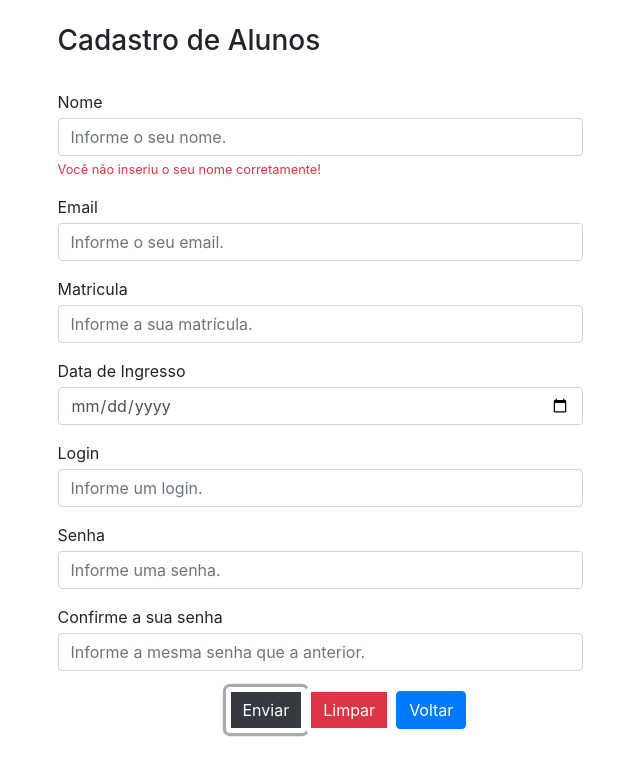
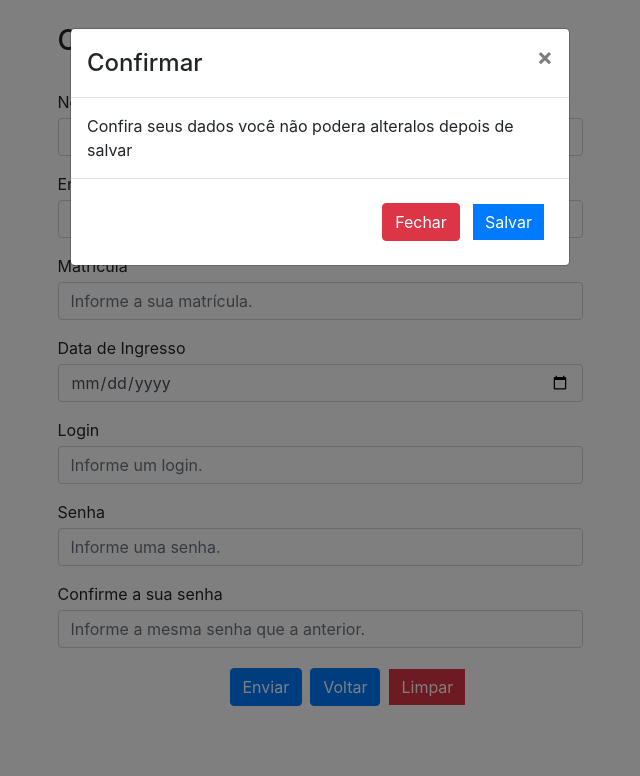
Before and after one commit to sergiogambarra/Front, a React (Create React App) app: page /cadastro-aluno in a window 1280 px wide. Both pictures are taken after a click on the button "Enviar". Shown: the top 776 px of the page, without its empty margins (320-960 px from the left). Built offline with nearby package versions, Linux system fonts and the light colour scheme.

Commit message:
começei editar aluno

```diff
--- a/src/App.js
+++ b/src/App.js
@@ -16,6 +16,7 @@ import ListaAlunos from '../src/Cursos/ListaAlunos';
 import Parecer from '../src/components/inputs/Parecer';
 import RequisicaoAluno from './pages/Aluno/RequisicaoAluno';
 import TelaTransicao from './pages/TelaTransicao';
+import EditarCadastroAluno from './pages/Aluno/EditarCadastroAluno';
 
 function App() {
   const [userData, setUserData] = useState(null);
@@ -43,6 +44,7 @@ function App() {
           <PrivateRoute exact path="/lista-disciplina" component={ListaDiscipinas} />
           <PrivateRoute exact path="/cadastrar-disciplina" component={CadastrarDisciplinas} />
           <PrivateRoute exact path="/lista-alunos" component={ListaAlunos} />
+          <PrivateRoute exact path="/editar-aluno/:id" component={EditarCadastroAluno} />
           <PrivateRoute exact path="/parecer/:id" component={Parecer} />
           <Route path="*" component={() => <h1>Page not found</h1>} />
         </Switch>
--- a/src/components/inputs/Parecer.jsx
+++ b/src/components/inputs/Parecer.jsx
@@ -82,7 +82,7 @@ class Parecer extends Component {
                     disabled={true} />
                 <Form.Group controlId="exampleForm.ControlTextarea1">
                     <Form.Label>Parecer</Form.Label>
-                    <Form.Control as="textarea" rows="3"
+                    <Form.Control as="textarea" rows="2"
                         id={this.state.requisicao.parecer}
                         value={this.state.requisicao.parecer}
                         disabled={true}
@@ -138,7 +138,7 @@ class Parecer extends Component {
 
                 <Form.Group controlId="exampleForm.ControlTextarea1">
                     <Form.Label>Novo Parecer</Form.Label>
-                    <Form.Control as="textarea" rows="3"
+                    <Form.Control as="textarea" rows="2"
                         id={this.state.parecer}
                         value={this.state.parecer}
                         onChange={(e) => this.setState({ parecer: e.target.value })}
--- /dev/null
+++ b/src/pages/Aluno/EditarCadastroAluno.jsx
@@ -0,0 +1,17 @@
+import React,{Component} from 'react'
+
+class EditarCadastroAluno extends Component {
+    constructor(props) {
+        super(props);
+        this.state = {  }
+
+    }
+    render() {
+        return (<div>
+         ja estou com onome na mão só fazer o map()
+        </div>  );
+    }
+}
+
+
+export default EditarCadastroAluno;
--- a/src/pages/Aluno/RequisicaoAluno.jsx
+++ b/src/pages/Aluno/RequisicaoAluno.jsx
@@ -1,5 +1,6 @@
 import React, { Component } from 'react';
 import axios from 'axios';
+import { Link } from "react-router-dom";
 
 class RequisicaoAluno extends Component {
     constructor(props) {
@@ -7,19 +8,14 @@ class RequisicaoAluno extends Component {
         this.state = {
             id: "",
             dataRequisicao: "",
-            requisicoes: "", escolha: "",
-            pesquisaRequisicoes: [],
-            texto: false,
+            requisicoes: "",
             disciplinaSolicitada: [
                 this.state = {
                     nome: ""
-                }
-            ],
+                } ],
             deferido: "",
-            cont: "",
             parecer: "",
-            usuario: [],
-            guardaTipo: ""
+            usuario: []
 
         }
     }
@@ -27,19 +23,8 @@ class RequisicaoAluno extends Component {
 
 
     pesquisarNomeSolicitante() {
-        if (typeof this.state.nomeAluno === "undefined") {
-            this.setState({ texto: true })
-        }
-        if (this.state.nomeAluno === "") {
-            this.setState({ texto: true })
-        }
-
         axios.get(`/api/requisicoes/solicitante/${this.props.match.params.id}`).then((retorno) => {
             this.setState({ usuario: retorno.data })
-
-            if (this.state.usuario.nome !== "undefined") {
-                this.setState({ cont: "1", texto: false })
-            }
         });
     }
     componentDidMount() {
@@ -48,7 +33,7 @@ class RequisicaoAluno extends Component {
     render() {
         return (
             <div>
-                <div id="FormPesquisaNome" ><br /><br /><br />
+                 {this.state.usuario.length === 0 ? <><br /><br /><br /><h2 align={"center"}>"Você não possui requisições"</h2></>: <div id="FormPesquisaNome" ><br /><br /><br />
                     <h3>Requisições do Aluno: {this.props.match.params.id} </h3>
                     <table class="table" >
                         <thead class="p-3 mb-2 bg-primary text-white">
@@ -56,7 +41,7 @@ class RequisicaoAluno extends Component {
                                 <th scope="col">Id</th>
                                 <th scope="col">Data</th>
                                 <th scope="col">Aluno</th>
-                                <th scope="col">Tipo requisição</th>
+                                <th scope="col">Tipo de requisição</th>
                                 <th scope="col">Disciplina</th>
                                 <th scope="col">Status</th>
                             </tr>
@@ -67,8 +52,8 @@ class RequisicaoAluno extends Component {
                                     <tr>
                                         <td>{u.id}</td>
                                         <td>{u.dataRequisicao}</td>
-                                        <td>{u.usuario.nome}</td>
-                                        <td>{u.tipo}</td>
+                                        <Link to={`/editar-aluno/${this.props.match.params.id}`}><td>{u.usuario.nome}</td></Link>
+                                        <td>{u.tipo === "aproveitamento" ? "Aproveitamentos de estudos" : "Certificação de conhecimentos "}</td>
                                         <td>{u.disciplinaSolicitada.nome}</td>
                                         <td>{u.deferido}</td>
 
@@ -78,7 +63,7 @@ class RequisicaoAluno extends Component {
                         </tbody>
                     </table></div>
 
-
+                            }
             </div>
 
         );
--- a/src/pages/MinhasRequisicoes.jsx
+++ b/src/pages/MinhasRequisicoes.jsx
@@ -27,35 +27,43 @@ class MinhasRequisicoes extends Component {
       usuario: [{
         mome: "",
       }],
-      guardaTipo:""
+      guardaTipo: ""
 
     }
   }
 
   listarRequisicoesNomeDisciplina() {
     if (typeof this.state.nomeDisciplina === "undefined" || this.state.nomeDisciplina.length === 0) {
-      this.setState({ texto: true })}
+      this.setState({ texto: true })
+    }
     axios.get(`/api/requisicoes/nomedisciplina/${this.state.nomeDisciplina}`).then((retorno) => {
-      this.setState({pesquisaRequisicoes: retorno.data})
+      this.setState({ pesquisaRequisicoes: retorno.data })
       if (this.state.pesquisaRequisicoes.length === 0) {
-        this.setState({ texto: true }) }
+        this.setState({ texto: true })
+      }
       if (this.state.pesquisaRequisicoes.length !== 0) {
-        this.setState({ texto: false }) }
+        this.setState({ texto: false })
+      }
       if (this.state.pesquisaRequisicoes.length !== 0) {
-        this.setState({cont: "1" })} else { this.setState({ cont: "" }) }});
-      }
+        this.setState({ cont: "1" })
+      } else { this.setState({ cont: "" }) }
+    });
+  }
 
   async pesquisarNomeSolicitante() {
+    console.log(this.state.usuario.nome)
     if (typeof this.state.nomeAluno === "undefined") {
-      this.setState({ texto: true }) }
+      this.setState({ texto: true })
+    }
     if (this.state.nomeAluno === "") {
-      this.setState({ texto: true }) }
+      this.setState({ texto: true })
+    }
 
     await axios.get(`/api/requisicoes/solicitante/${this.state.nomeAluno}`).then((retorno) => {
       this.setState({ usuario: retorno.data })
-      if (this.state.usuario.nome !== "undefined") {
-        this.setState({ cont: "1", texto: false })
-      }
+      if (this.state.usuario.length === 0) {
+        this.setState({texto:true})
+      }else{this.setState({cont:"1",texto:false})}
     });
   }
   limpar() {
@@ -152,7 +160,7 @@ class MinhasRequisicoes extends Component {
                     <td>{requisicao.dataRequisicao}</td>
                     <Link to={`/parecer/${requisicao.id}`}><td>{requisicao.usuario.nome + ""}</td></Link>
                     <td>{requisicao.disciplinaSolicitada.nome + ""}</td>
-                    <td>{requisicao.tipo === "certificacao"?"Certificação por conhecimentos":"Aproveitamento de estudos"}</td>
+                    <td>{requisicao.tipo === "certificacao" ? "Certificação por conhecimentos" : "Aproveitamento de estudos"}</td>
                     <td>{requisicao.deferido + ""}</td>
                   </tr>
                 )}
@@ -178,7 +186,7 @@ class MinhasRequisicoes extends Component {
                       <td>{requisicao.dataRequisicao}</td>
                       <Link to={`/parecer/${requisicao.id}`}><td>{requisicao.usuario.nome + ""}</td></Link>
                       <td>{requisicao.disciplinaSolicitada.nome + ""}</td>
-                      <td>{requisicao.tipo === "certificacao"?"Certificação por conhecimentos":"Aproveitamento de estudos"}</td>
+                      <td>{requisicao.tipo === "certificacao" ? "Certificação por conhecimentos" : "Aproveitamento de estudos"}</td>
                       <td>{requisicao.deferido + ""}</td>
                     </tr>
                   )}
--- a/src/pages/cadastros/CadastroAluno.jsx
+++ b/src/pages/cadastros/CadastroAluno.jsx
@@ -4,7 +4,7 @@ import SACEInput from '../../../src//components/inputs/SACEInput';
 import { Button, Alert } from 'react-bootstrap';
 import { Link } from "react-router-dom";
 import TituloPagina from '../../components/TituloPagina';
-import { Form } from 'react-bootstrap';
+import { Form, Modal } from 'react-bootstrap';
 
 class CadastroAluno extends Component {
     constructor(props) {
@@ -26,10 +26,12 @@ class CadastroAluno extends Component {
             confirmaSenhaInvalida: false,
             tipo: "",
             novaSenha: "",
-            modal: false
+            modal: false,
+            modalShow: false,
+            modalhandleClose: false,
+            modalhandleShow: true
         }
     }
-
     limpar() {
         this.setState({
             nome: "",
@@ -49,7 +51,9 @@ class CadastroAluno extends Component {
         })
 
     }
+
     enviarCadastro(e) {
+        this.setState({modalShow:false})
         if (this.state.nome === "") {
             this.setState({
                 nomeInvalido: true
@@ -85,6 +89,7 @@ class CadastroAluno extends Component {
                 confirmaSenhaInvalida: true
             })
         } else
+        this.setState({modalShow:true})
         axios.post("/api/usuarios/aluno/", {
             tipo: "aluno",
             nome: this.state.nome,
@@ -95,11 +100,12 @@ class CadastroAluno extends Component {
             novaSenha: this.state.novaSenha,
             senha: this.state.senha,
         }).then(() => {
-                                        this.setState({ modal: true })
-                                        setTimeout(()=>{
-                                            this.setState({modal:false})
-                                        },3000)
-                                        this.limpar() })
+            this.setState({ modal: true,modalShow:false })
+            setTimeout(() => {
+                this.setState({ modal: false })
+            }, 2500)
+            this.limpar()
+        })
 
     }
 
@@ -176,12 +182,26 @@ class CadastroAluno extends Component {
                     />
 
                     <div className="row container" style={{ position: 'relative', left: '32%' }}>
-                        <Button onClick={(e) => this.enviarCadastro(e)} className="btn btn-dark" data-toggle="modal" data-target="#exampleModal" style={{ border: "5px solid white" }}>Enviar</Button>
+
+
+                <Button variant="primary"  className="btn btn-primary m-1" onClick={()=>this.setState({modalShow:true})}> Enviar </Button>
+                <Modal show={this.state.modalShow} onHide={()=>this.setState({modalShow:false})} animation={false}>
+                    <Modal.Header closeButton>
+                        <Modal.Title > Confirmar</Modal.Title>
+                    </Modal.Header>
+                    <Modal.Body>Confira seus dados você não podera alteralos depois de salvar</Modal.Body>
+                    <Modal.Footer>
+                        <Button variant="danger" onClick={()=>this.setState({modalShow:false})}>  Fechar </Button>
+                        <Button onClick={(e) => this.enviarCadastro(e)} className="btn btn-primary m-1"data-toggle="modal" data-target="#exampleModal" style={{ border: "5px solid white" }}>Salvar</Button>
+                    </Modal.Footer>
+                </Modal>
+                        <Link to="/login"> <Button variant="primary" className="btn btn-primary m-1" >Voltar </Button></Link>
                         <Button onClick={() => this.limpar()} className="btn btn-danger" style={{ border: "5px solid white" }}>Limpar</Button>
-                        <Link to="/login"> <Button variant="primary" className="btn btn-primary m-1" >Voltar </Button></Link>
+                    </div>
+                </Form.Group>
+
 
             </div>
-                </Form.Group> </div>
         );
     }
 }
```
Lines whose indentation alone changed are shown as unchanged.
